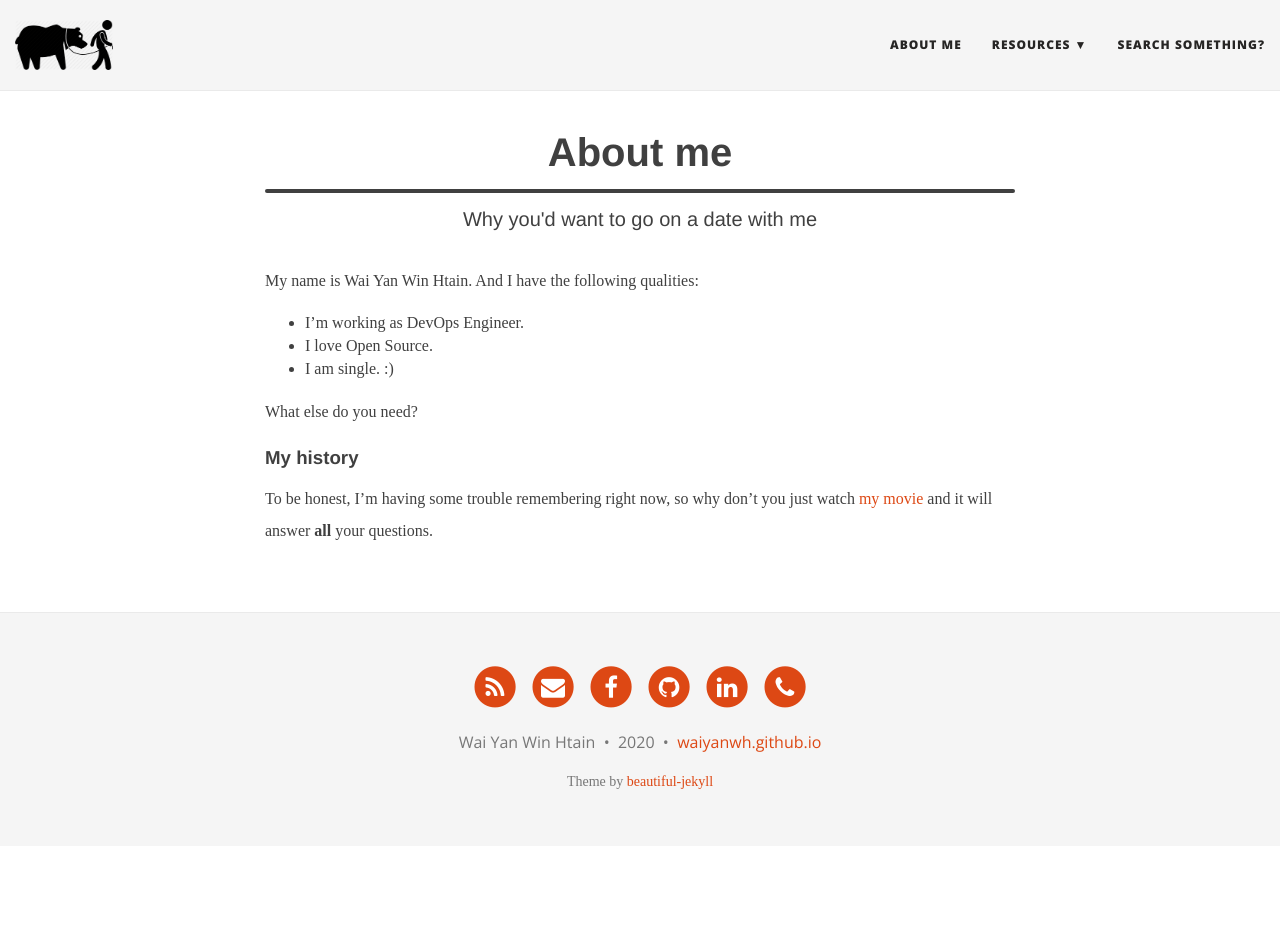
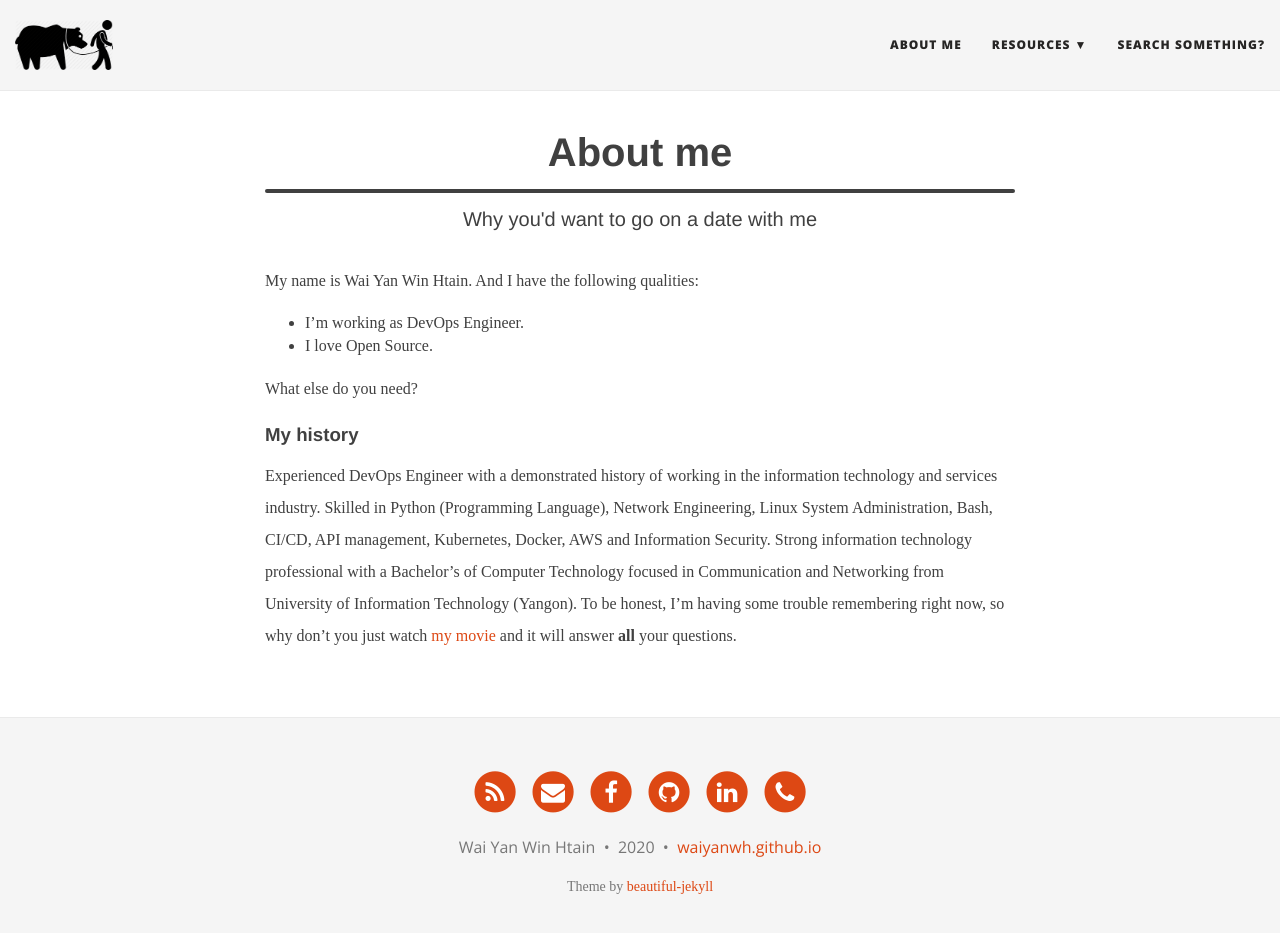
Before and after one commit to waiyanwh/waiyanwh.github.io, a Jekyll site: the page built from aboutme.md, in a window 1280 px wide and 951 px high. Shown: the top 933 px of the window. Built offline with Jekyll 4.4.1, drawn with Linux system fonts in a browser that asks for light colours; nearby versions of some CDN libraries; some web fonts are replaced.

Commit message:
update about

```diff
--- a/404.html
+++ b/404.html
@@ -6,7 +6,7 @@ permalink: /404.html
 
 <div class="text-center">
   <h1>Whoops, this page doesn't exist.</h1>
-  <h1>Move along. (404 error)</h1>
+  <h1>Move along. ဝေးဝေးကိုဒိုး  (404 error)</h1>
   <br/>
 
   <img src="{{ 'img/404-southpark.jpg' | relative_url }}" />
--- a/aboutme.md
+++ b/aboutme.md
@@ -8,10 +8,9 @@ My name is Wai Yan Win Htain. And I have the following qualities:
 
 - I'm working as DevOps Engineer.
 - I love Open Source.
-- I am single. :)
 
 What else do you need?
 
 ### My history
-
+Experienced DevOps Engineer with a demonstrated history of working in the information technology and services industry. Skilled in Python (Programming Language), Network Engineering, Linux System Administration, Bash, CI/CD, API management, Kubernetes, Docker, AWS and Information Security. Strong information technology professional with a Bachelor's of Computer Technology focused in Communication and Networking from University of Information Technology (Yangon).
 To be honest, I'm having some trouble remembering right now, so why don't you just watch [my movie](http://en.wikipedia.org/wiki/The_Princess_Bride_%28film%29) and it will answer **all** your questions.
```
